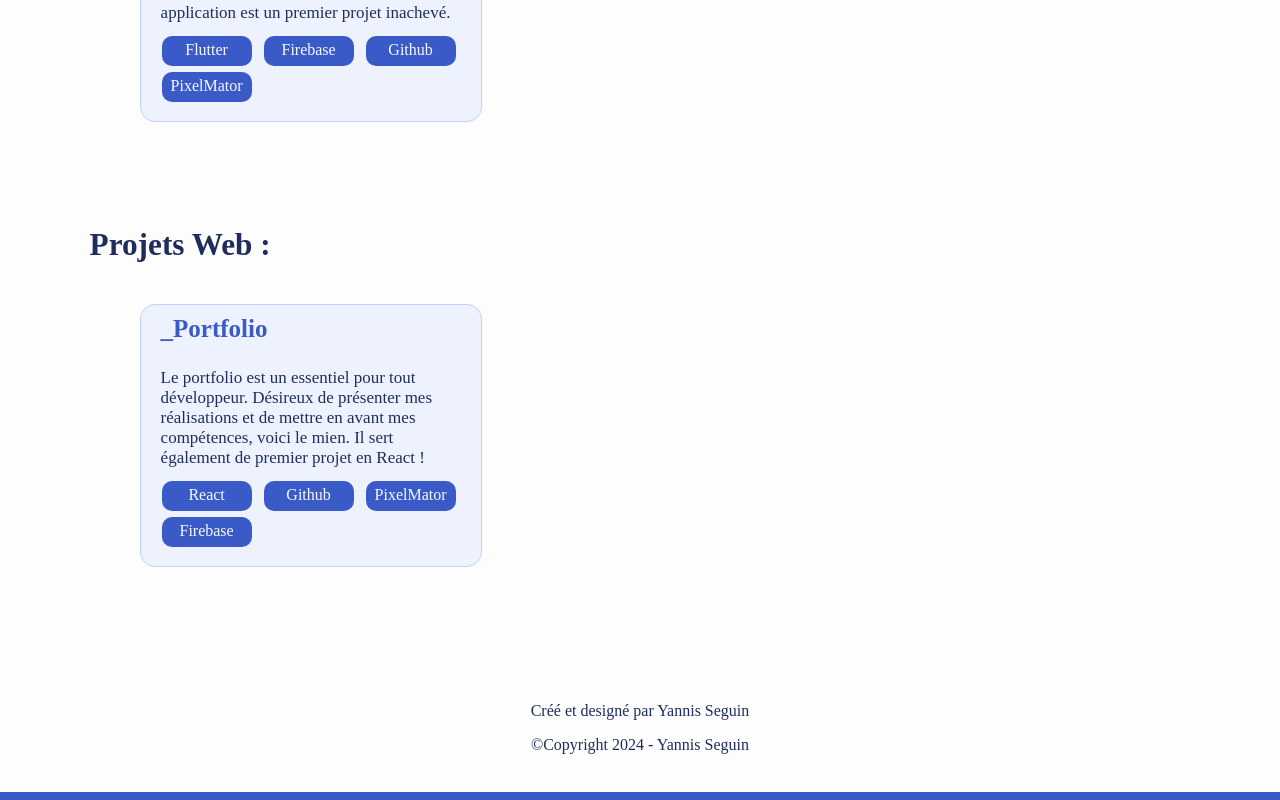
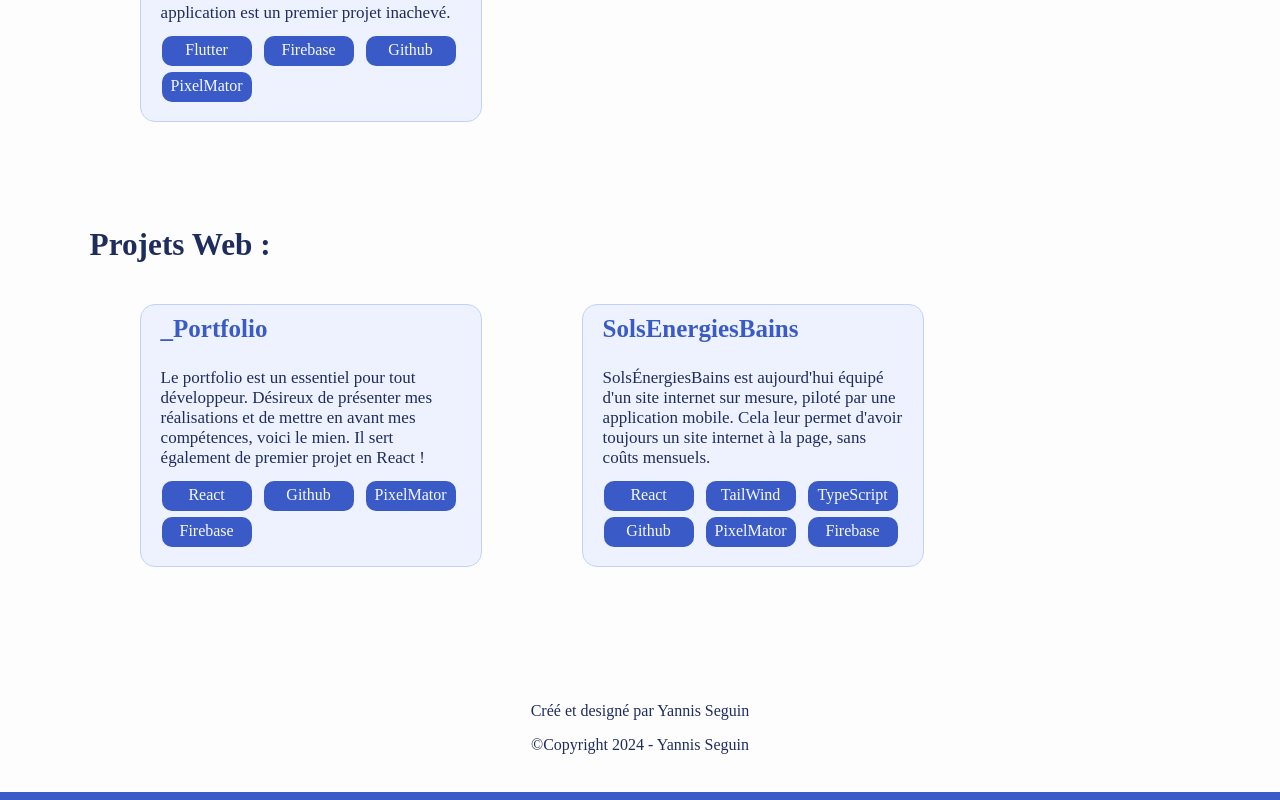
Before and after one commit to Youvataque/_Portfolio, a React (Create React App) app: page /projects in a window 1280 px wide. Shown: the part 605-1405 px from the top of the page. Built offline with nearby package versions, Linux system fonts and the light colour scheme; a web font is replaced by a local one.

Commit message:
ajout seb to list

```diff
--- a/src/Views/Accueil/Accueil.js
+++ b/src/Views/Accueil/Accueil.js
@@ -21,23 +21,23 @@ export function Accueil() {
 
     // Projets
     const importantProj = {
-        titles : ["BatiConnect", "Montpellier Transports", "_Portfolio"],
+        titles : ["BatiConnect", "Montpellier Transports", "SolsEnergiesBains"],
         texts : lang == "fr"?
                 [
                     "Entreprise du batiment ? Vous souhaitez passer au numérique ? Avec BatiConnect entamez votre transition ! Gérez vos entretiens, vos chantiers ainsi que vos devis avec une simplicité encore inégalé.",
                     "Vous en avez assez d'utiliser une application mal conçue au quotidien ? Vous souhaitez profiter d'une ergonomie et d'un design adaptés aux goûts actuels ? Choisissez Montpellier Transport ! Attention est en cours de développement !",
-                    "Le portfolio est un essentiel pour tout développeur. Désireux de présenter mes réalisations et de mettre en avant mes compétences, voici le mien. Il sert également de premier projet en React !"                ]
+                    "SolsÉnergiesBains est aujourd'hui équipé d'un site internet sur mesure, piloté par une application mobile. Cela leur permet d'avoir toujours un site internet à la page, sans coûts mensuels."                ]
             :
                 [
                     "Construction company? Are you looking to go digital? Start your transition with BatiConnect! Manage your maintenance, projects, and quotes with unmatched simplicity.",
                     "Are you tired of using a poorly designed application on a daily basis? Do you want to enjoy ergonomics and a design that suits today's tastes? Choose Montpellier Transport ! This app is in development!",
-                    "The portfolio is an essential requirement for every developer. Eager to showcase my skills and achievements, here is mine. It also serves as my first project in React !"
+                    "SolsÉnergiesBains is now equipped with a custom website managed through a mobile app. This allows for an always up-to-date website without monthly costs."
                 ],
-        links : ["https://www.youtube.com/watch?v=GpcRevrvhY8" , "https://AppNonCommercialisé.com", "https://github.com/Youvataque/_Portfolio"],
+        links : ["https://www.youtube.com/watch?v=GpcRevrvhY8" , "https://AppNonCommercialisé.com", "https://solsenergiesbains.fr/"],
         skills : [
             [["Flutter", "Firebase", "Github", "Figma", "PixelMator"], ["https://flutter.dev", "https://firebase.google.com", "https://github.com", , "https://www.figma.com/fr/", "https://apps.apple.com/fr/app/pixelmator-pro/id1289583905?mt=12"]],
             [["Flutter", "Firebase", "Github"], ["https://flutter.dev", "https://firebase.google.com", "https://github.com"]],
-            [["React", "Github", "PixelMator" ,"Firebase"], ["https://fr.legacy.reactjs.org/", "https://github.com", "https://apps.apple.com/fr/app/pixelmator-pro/id1289583905?mt=12", "https://firebase.google.com"]]
+            [["React","TailWind","TypeScript", "Github", "PixelMator" ,"Firebase"], ["https://fr.legacy.reactjs.org/", "https://tailwindcss.com/", "https://www.typescriptlang.org/", "https://github.com", "https://apps.apple.com/fr/app/pixelmator-pro/id1289583905?mt=12", "https://firebase.google.com"]]
         ]
     }
     // Main code
--- a/src/Views/Projectss/Projects.js
+++ b/src/Views/Projectss/Projects.js
@@ -33,14 +33,21 @@ export function Projects() {
 
     // projets web
     const web = {
-        titles : ["_Portfolio"],
+        titles : ["_Portfolio", "SolsEnergiesBains"],
         texts : lang == "fr"?
-                ["Le portfolio est un essentiel pour tout développeur. Désireux de présenter mes réalisations et de mettre en avant mes compétences, voici le mien. Il sert également de premier projet en React !"]
+                [
+                    "Le portfolio est un essentiel pour tout développeur. Désireux de présenter mes réalisations et de mettre en avant mes compétences, voici le mien. Il sert également de premier projet en React !",
+                    "SolsÉnergiesBains est aujourd'hui équipé d'un site internet sur mesure, piloté par une application mobile. Cela leur permet d'avoir toujours un site internet à la page, sans coûts mensuels."
+                ]
             :
-                ["The portfolio is an essential requirement for every developer. Eager to showcase my skills and achievements, here is mine. It also serves as my first project in React !"],
-        links : ["https://github.com/Youvataque/_Portfolio"],
+                [
+                    "The portfolio is an essential requirement for every developer. Eager to showcase my skills and achievements, here is mine. It also serves as my first project in React !",
+                    "SolsÉnergiesBains is now equipped with a custom website managed through a mobile app. This allows for an always up-to-date website without monthly costs."
+                ],
+        links : ["https://github.com/Youvataque/_Portfolio", "https://solsenergiesbains.fr/"],
         skills : [
-            [["React", "Github", "PixelMator" ,"Firebase"], ["https://fr.legacy.reactjs.org/", "https://github.com", "https://apps.apple.com/fr/app/pixelmator-pro/id1289583905?mt=12", "https://firebase.google.com"]]
+            [["React", "Github", "PixelMator" ,"Firebase"], ["https://fr.legacy.reactjs.org/", "https://github.com", "https://apps.apple.com/fr/app/pixelmator-pro/id1289583905?mt=12", "https://firebase.google.com"]],
+            [["React","TailWind","TypeScript", "Github", "PixelMator" ,"Firebase"], ["https://fr.legacy.reactjs.org/", "https://tailwindcss.com/", "https://www.typescriptlang.org/", "https://github.com", "https://apps.apple.com/fr/app/pixelmator-pro/id1289583905?mt=12", "https://firebase.google.com"]]
         ]
     }
 
```
